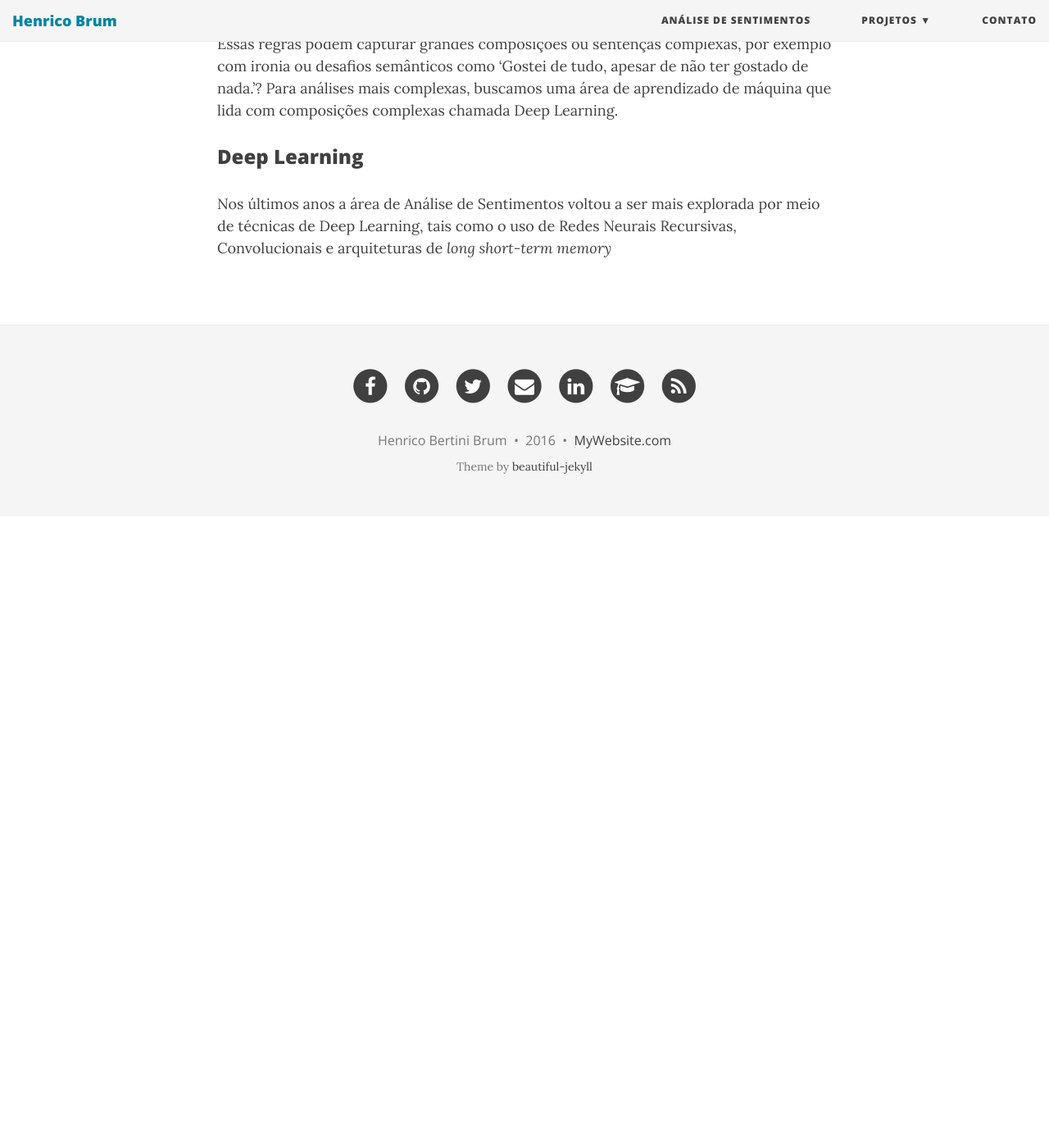
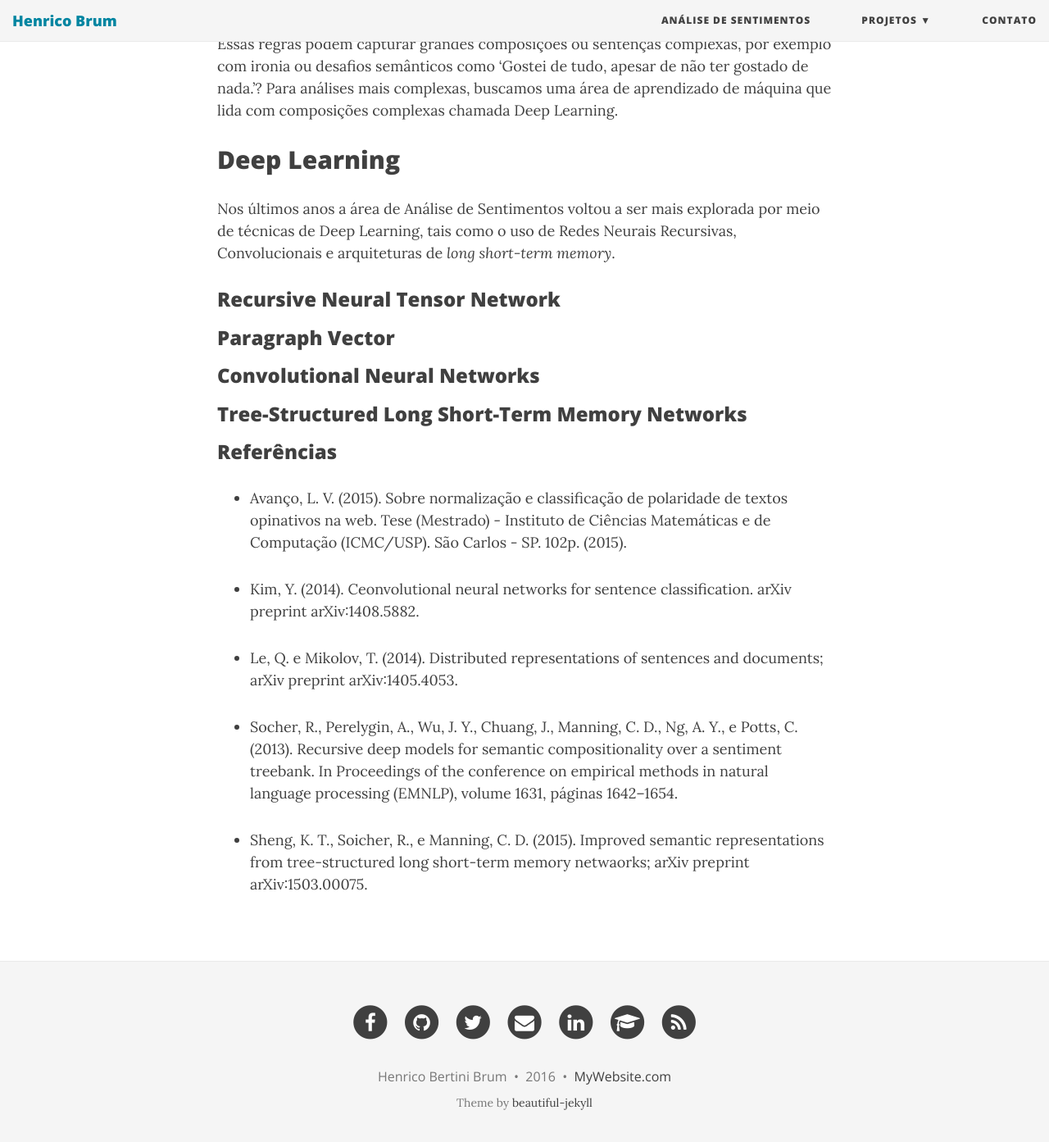
Before and after one commit to HenricoBrum/HenricoBrum.github.io, a Jekyll site: the page built from sentimentos.md, in a window 1280 px wide and 1400 px high, scrolled down 904 px. Shown: the top 1393 px of the window at 82% size. Built offline with Jekyll 4.4.1, drawn with Linux system fonts in a browser that asks for light colours; nearby versions of some CDN libraries; before the commit the page ends 1534 px from its top, so only the background shows below that.

Commit message:
Amazing commit man

```diff
--- a/sentimentos.md
+++ b/sentimentos.md
@@ -17,6 +17,28 @@ Mas como podemos extrair esses sentimentos de sentenças escritas em linguagem n
 
 Essas regras podem capturar grandes composições ou sentenças complexas, por exemplo com ironia ou desafios semânticos como 'Gostei de tudo, apesar de não ter gostado de nada.'? Para análises mais complexas, buscamos uma área de aprendizado de máquina que lida com composições complexas chamada Deep Learning.
 
-### Deep Learning
+## Deep Learning
 
-Nos últimos anos a área de Análise de Sentimentos voltou a ser mais explorada por meio de técnicas de Deep Learning, tais como o uso de Redes Neurais Recursivas, Convolucionais e arquiteturas de *long short-term memory*
+Nos últimos anos a área de Análise de Sentimentos voltou a ser mais explorada por meio de técnicas de Deep Learning, tais como o uso de Redes Neurais Recursivas, Convolucionais e arquiteturas de *long short-term memory*.
+
+### Recursive Neural Tensor Network
+
+### Paragraph Vector
+
+### Convolutional Neural Networks
+
+### Tree-Structured Long Short-Term Memory Networks
+
+### Referências
+
+ - Avanço, L. V. (2015). Sobre normalização e classificação de polaridade de textos opinativos na web. Tese (Mestrado) - Instituto
+de Ciências Matemáticas e de Computação (ICMC/USP). São Carlos - SP. 102p. (2015).
+
+ - Kim, Y. (2014). Ceonvolutional neural networks for sentence classification. arXiv preprint arXiv:1408.5882.
+
+ - Le, Q. e Mikolov, T. (2014). Distributed representations of sentences and documents; arXiv preprint arXiv:1405.4053.
+
+ - Socher, R., Perelygin, A., Wu, J. Y., Chuang, J., Manning, C. D., Ng, A. Y., e Potts, C. (2013). Recursive deep models for semantic compositionality over a sentiment treebank. In Proceedings of the conference on empirical methods in natural language processing (EMNLP), volume 1631, páginas 1642–1654.
+
+ - Sheng, K. T., Soicher, R., e Manning, C. D. (2015). Improved semantic representations from tree-structured long short-term
+memory netwaorks; arXiv preprint arXiv:1503.00075.
```
